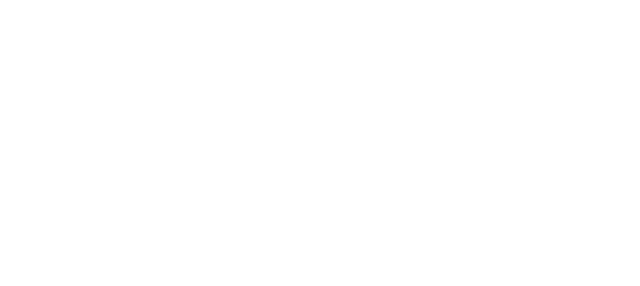
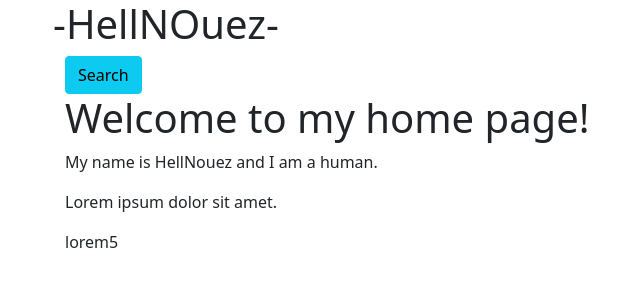
Before and after one commit to HellNOuez/HellNouez, a plain HTML site: page index.html in a window 1280 px wide. Shown: the whole page, without its empty margins (29-669 px from the left). Drawn offline with nearby package versions, Linux system fonts and the light colour scheme.

Commit message:
index.html

```diff
--- a/index.html
+++ b/index.html
@@ -5,17 +5,29 @@
     <meta http-equiv="X-UA-Compatible" content="IE=edge">
     <meta name="viewport" content="width=device-width, initial-scale=1.0">
     <link rel="stylesheet" href="css/styles.css">
-    <link rel="stylesheet" href="/css/bootstrap.min.css">
-    <link href="https://cdn.jsdelivr.net/npm/bootstrap@5.2.0-beta1/dist/css/bootstrap.min.css" rel="stylesheet" integrity="sha384-0evHe/X+R7YkIZDRvuzKMRqM+OrBnVFBL6DOitfPri4tjfHxaWutUpFmBp4vmVor" crossorigin="anonymous">
-    <link rel="stylesheet" href="css/styles.css">
+    <link href="https://cdn.jsdelivr.net/npm/bootstrap@5.1.3/dist/css/bootstrap.min.css" rel="stylesheet" integrity="sha384-1BmE4kWBq78iYhFldvKuhfTAU6auU8tT94WrHftjDbrCEXSU1oBoqyl2QvZ6jIW3" crossorigin="anonymous">
+    <script src="https://cdn.jsdelivr.net/npm/bootstrap@5.1.3/dist/js/bootstrap.bundle.min.js" integrity="sha384-ka7Sk0Gln4gmtz2MlQnikT1wXgYsOg+OMhuP+IlRH9sENBO0LRn5q+8nbTov4+1p" crossorigin="anonymous"></script>
     <title>Document</title>
 </head>
 <body>
-
-
-
-
-    <script src="https://cdn.jsdelivr.net/npm/bootstrap@5.2.0-beta1/dist/js/bootstrap.bundle.min.js" integrity="sha384-pprn3073KE6tl6bjs2QrFaJGz5/SUsLqktiwsUTF55Jfv3qYSDhgCecCxMW52nD2" crossorigin="anonymous"></script>
+    <div class="container">
+        <div class="page-header">
+          <h1>-HellNOuez-</h1>
+        </div>
+        <div class="container">
+        <button type="button" class="btn btn-info">
+            <span class="glyphicon glyphicon-search"></span> Search
+          </button>
+        </div>
+    <div class="container">
+        <div class="jumbotron">
+          <h1>Welcome to my home page!</h1>
+          <p>My name is HellNouez and I am a human.</p>
+        </div>
+        <p>Lorem ipsum dolor sit amet.</p>
+        <p>lorem5
+        </p>
+      </div>
 
 </body>
 </html>
```
